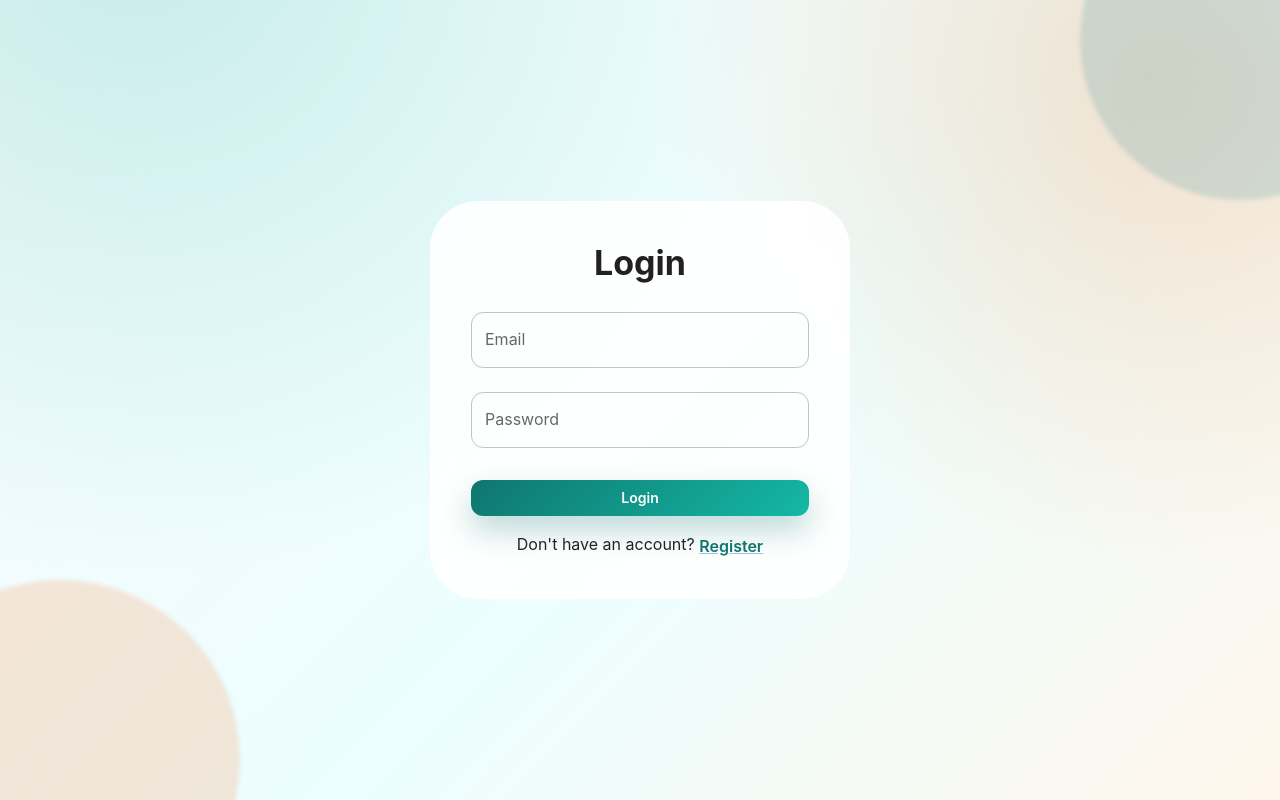
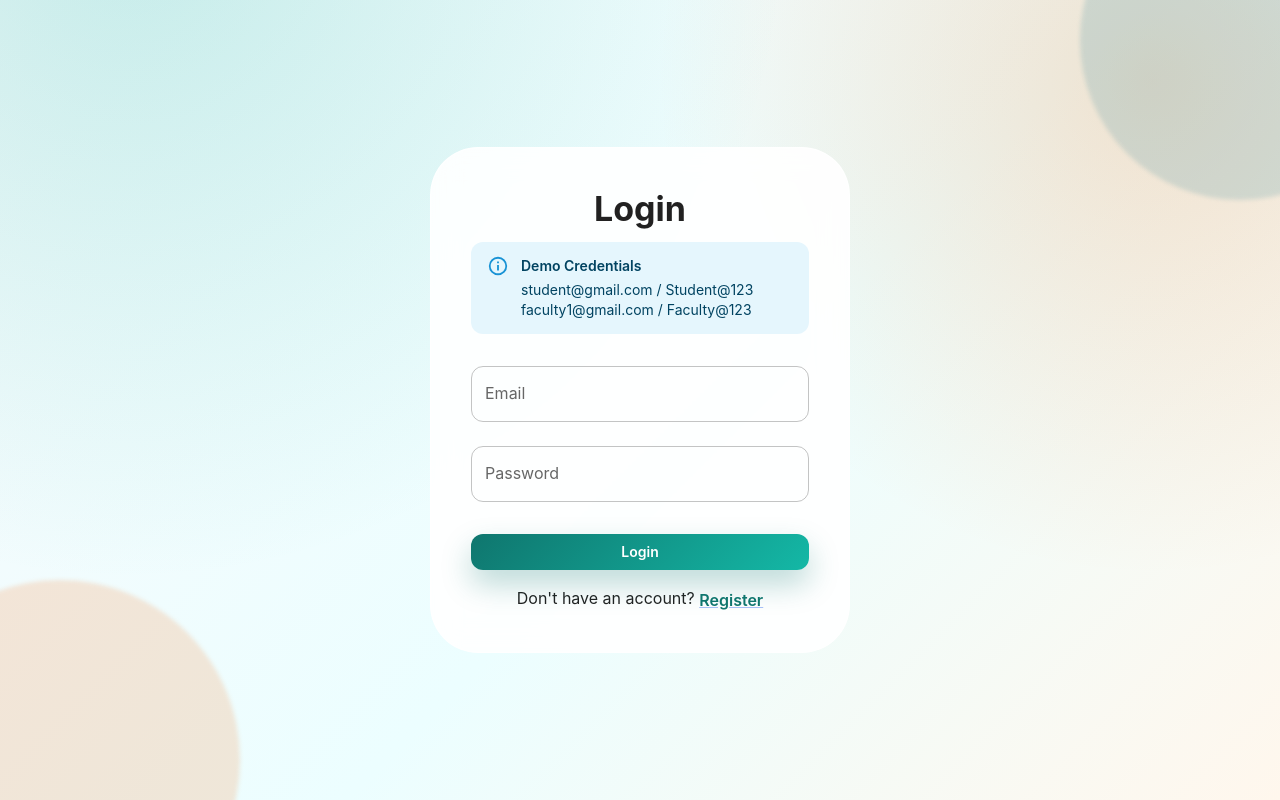
Before and after one commit to harika-9492/Feedback-Portal, a React (Vite) app: page /login in a window 1280 px wide. Built offline with nearby package versions, Linux system fonts and the light colour scheme.

Commit message:
Add shared demo credentials and show them on login

```diff
--- a/src/context/AuthContext.jsx
+++ b/src/context/AuthContext.jsx
@@ -1,25 +1,38 @@
 import React, { useState } from "react";
 import { AuthContext } from "./AuthContextValue";
-
-const DEMO_USERS = [
-  { email: "student@gmail.com", password: "123", role: "student" },
-  { email: "faculty1@gmail.com", password: "123", role: "faculty" },
-];
+import { DEMO_USERS } from "./demoUsers";
 
 const seedDemoUsers = () => {
   if (typeof window === "undefined") return;
 
   const users = JSON.parse(localStorage.getItem("users")) || [];
   const mergedUsers = [...users];
+  let hasChanges = false;
 
   DEMO_USERS.forEach((demoUser) => {
-    const exists = mergedUsers.some((user) => user.email === demoUser.email);
-    if (!exists) {
+    const existingIndex = mergedUsers.findIndex((user) => user.email === demoUser.email);
+    if (existingIndex === -1) {
       mergedUsers.push(demoUser);
+      hasChanges = true;
+      return;
+    }
+
+    const existingUser = mergedUsers[existingIndex];
+    const needsCredentialUpdate =
+      existingUser.password !== demoUser.password ||
+      existingUser.role !== demoUser.role;
+
+    if (needsCredentialUpdate) {
+      mergedUsers[existingIndex] = {
+        ...existingUser,
+        password: demoUser.password,
+        role: demoUser.role,
+      };
+      hasChanges = true;
     }
   });
 
-  if (mergedUsers.length !== users.length) {
+  if (hasChanges) {
     localStorage.setItem("users", JSON.stringify(mergedUsers));
   }
 };
--- /dev/null
+++ b/src/context/demoUsers.js
@@ -0,0 +1,4 @@
+export const DEMO_USERS = [
+  { email: "student@gmail.com", password: "Student@123", role: "student" },
+  { email: "faculty1@gmail.com", password: "Faculty@123", role: "faculty" },
+];
--- a/src/pages/Login.jsx
+++ b/src/pages/Login.jsx
@@ -10,6 +10,7 @@ import {
 } from "@mui/material";
 import { useNavigate } from "react-router-dom";
 import { AuthContext } from "../context/AuthContextValue";
+import { DEMO_USERS } from "../context/demoUsers";
 
 const Login = () => {
   const navigate = useNavigate();
@@ -104,6 +105,17 @@ const Login = () => {
           Login
         </Typography>
 
+        <Alert severity="info" sx={{ mt: 1, mb: 2 }}>
+          <Typography variant="body2" sx={{ fontWeight: 600, mb: 0.5 }}>
+            Demo Credentials
+          </Typography>
+          {DEMO_USERS.map((demoUser) => (
+            <Typography key={demoUser.email} variant="body2">
+              {demoUser.email} / {demoUser.password}
+            </Typography>
+          ))}
+        </Alert>
+
         {message.text && (
           <Alert severity={message.type} sx={{ mt: 1, mb: 2 }}>
             {message.text}
```
